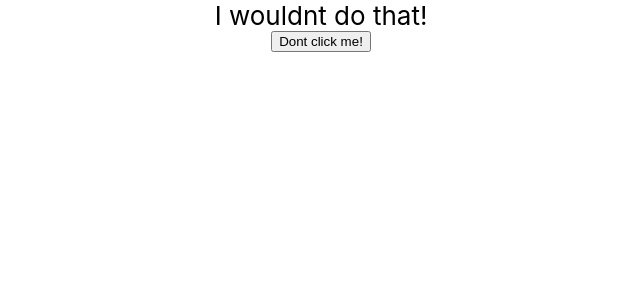
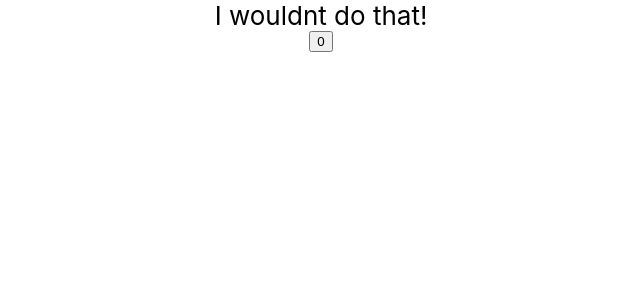
Before and after one commit to Andy-Robertson/tdd-react-practice, a React (Create React App) app: page / in a window 1280 px wide. Shown: the top 300 px of the page, without its empty margins (319-959 px from the left). Built offline with nearby package versions, Linux system fonts and the light colour scheme.

Commit message:
Add test to check if button renders

```diff
--- a/src/Components/Button.js
+++ b/src/Components/Button.js
@@ -1,7 +1,7 @@
 import React from "react";
 
 const Button = () => {
-  return <button>Dont click me!</button>;
+  return <button data-testid="button">0</button>;
 };
 
 export default Button;
```
Also changed, not shown: 1 other file (tests, documents, lock files or other folders).
